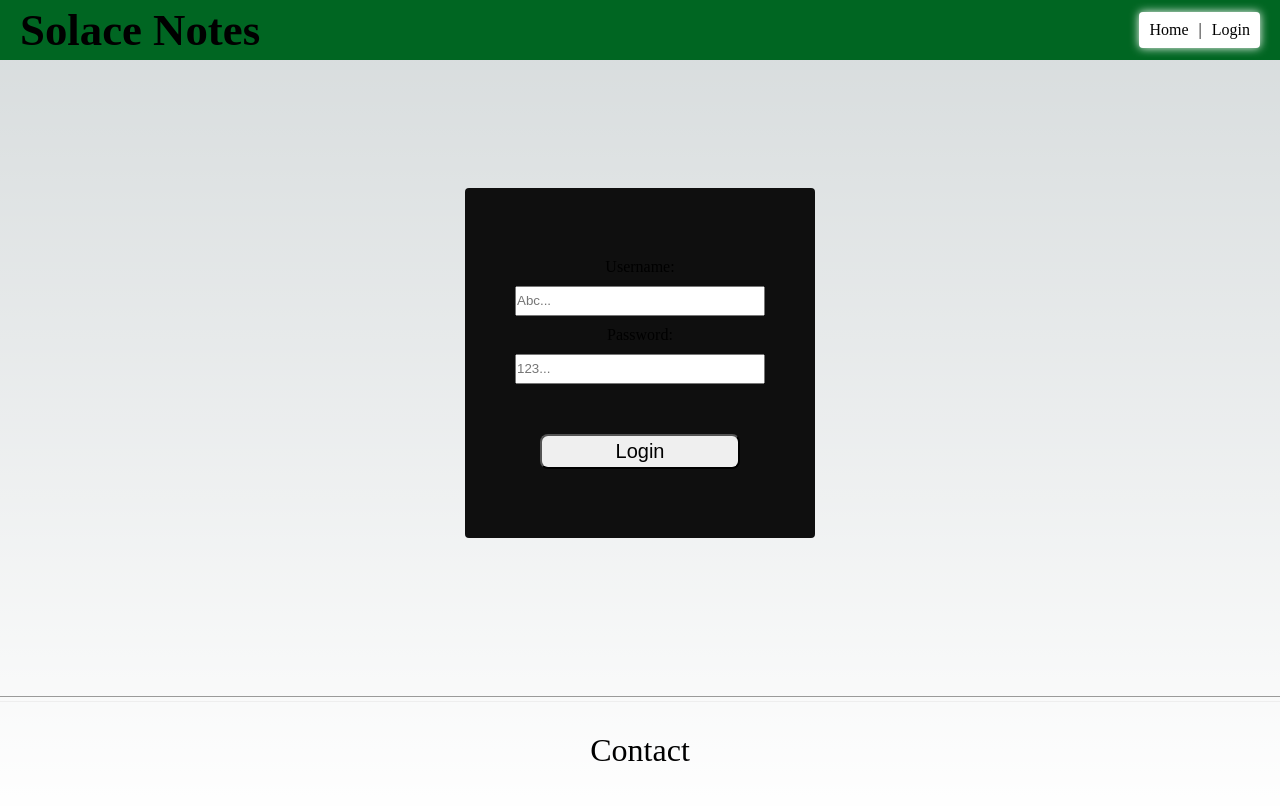
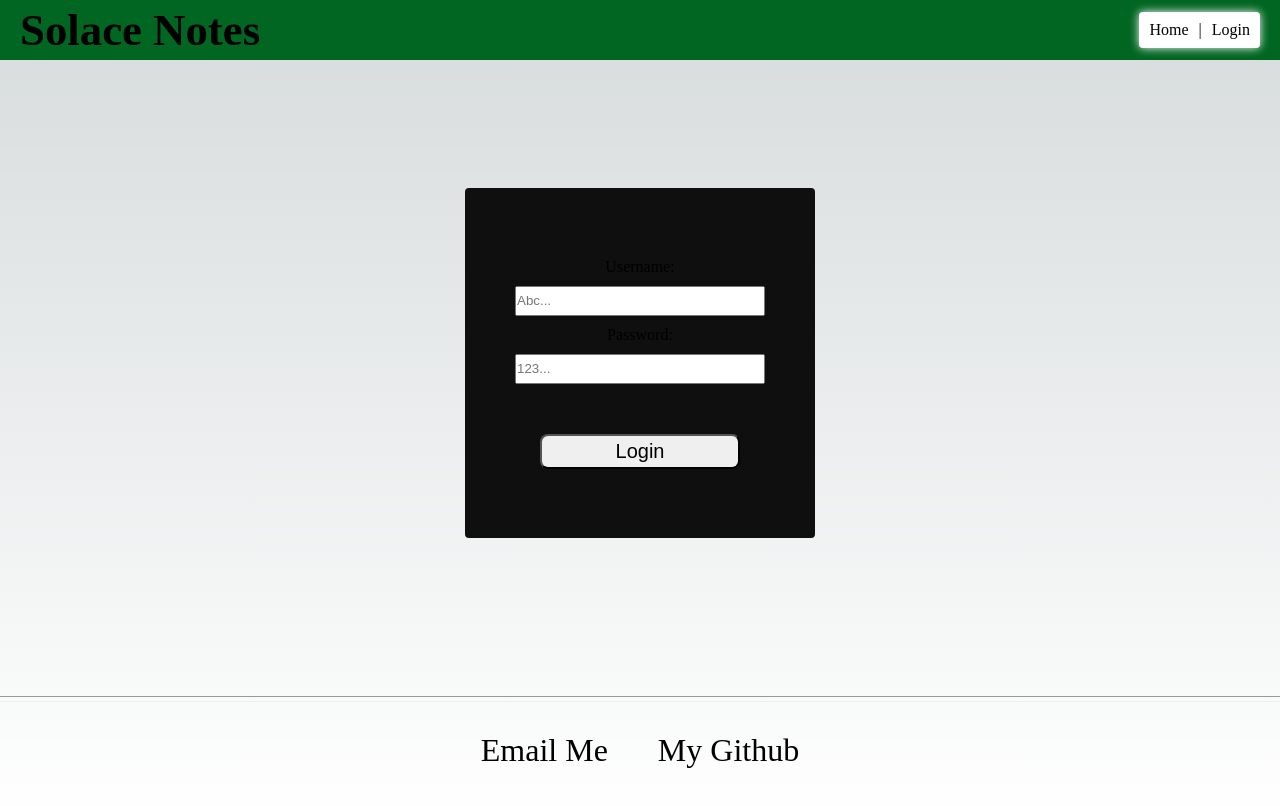
Before and after one commit to AlexArms/solace-notes-app, a Next.js app: page /login in a window 1280 px wide. Shown: the top 806 px of the page. Built offline with nearby package versions, Linux system fonts and the light colour scheme; what @ebay/nice-modal-react would draw is missing.

Commit message:
added basic contact info to footer

```diff
--- a/src/components/Layout/Footer.tsx
+++ b/src/components/Layout/Footer.tsx
@@ -7,12 +7,21 @@ const Footer = () => {
         width: "100%",
         textAlign: "center",
         fontSize: "2rem",
+        display: "flex",
         position: "sticky",
         bottom: 0,
+        justifyContent: "center",
+        gap: "50px",
         marginBottom: "50px",
       }}
     >
-      Contact
+      <a href="mailto: alexaarms96@gmail.com">Email Me</a>
+      <a
+        href="https://github.com/AlexArms?tab=repositories"
+        target="_blank"
+      >
+        My Github
+      </a>
     </div>
   );
 };
```
